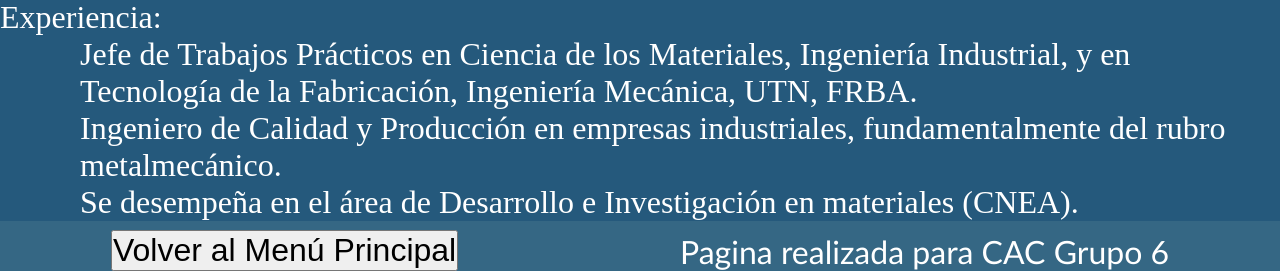
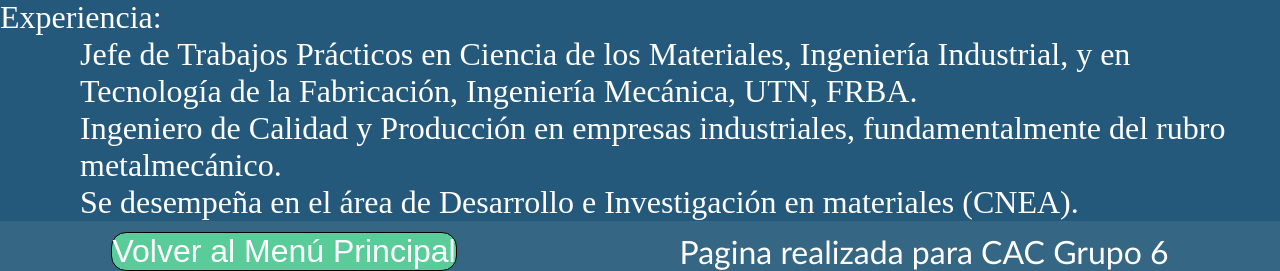
Before and after one commit to Willy818/Git_CAC_2024_Python_Fullstack, a Python web app: template templates/docentes.html in a window 1280 px wide. Shown: the part 1251-1522 px from the top of the page. Run offline with Jinja, Linux system fonts and the light colour scheme; the template is opened without the code that fills it, so the values that code supplies are empty.

Commit message:
version final

```diff
--- a/templates/docentes.html
+++ b/templates/docentes.html
@@ -83,7 +83,7 @@
         </section>
     </main>
     <footer>
-        <button onclick="window.location.href='../index.html'">Volver al Menú Principal</button>
+        <button onclick="window.location.href='../index.html'" class="btn-atras">Volver al Menú Principal</button>
         <p class="info">Pagina realizada para CAC Grupo 6</p>
     </footer>
 
--- a/templates/unidad01.html
+++ b/templates/unidad01.html
@@ -242,7 +242,7 @@
 
 </main>
         <footer>
-            <button onclick="window.location.href='../index.html'">Volver al Menú Principal</button>
+            <button onclick="window.location.href='../index.html'" class="btn-atras">Volver al Menú Principal</button>
             <p class="info">Pagina realizada para CAC Grupo 6</p>
         </footer>
 </body>
--- a/templates/unidad02.html
+++ b/templates/unidad02.html
@@ -172,7 +172,7 @@
     </main>
 
     <footer>
-        <button onclick="window.location.href='../index.html'">Volver al Menú Principal</button>
+        <button onclick="window.location.href='../index.html'" class="btn-atras">Volver al Menú Principal</button>
         <p class="info">Pagina realizada para CAC Grupo 6</p>
     </footer>
 </body>
--- a/templates/unidad03.html
+++ b/templates/unidad03.html
@@ -102,7 +102,7 @@
         </section>
     </main>
     <footer>
-        <button onclick="window.location.href='../index.html'">Volver al Menú Principal</button>
+        <button onclick="window.location.href='../index.html'" class="btn-atras">Volver al Menú Principal</button>
         <p class="info">Pagina realizada para CAC Grupo 6</p>
     </footer>
 
--- a/templates/unidad04.html
+++ b/templates/unidad04.html
@@ -100,7 +100,7 @@
 
     </main>
     <footer>
-        <button onclick="window.location.href='../index.html'">Volver al Menú Principal</button>
+        <button onclick="window.location.href='../index.html'" class="btn-atras">Volver al Menú Principal</button>
         <p class="info">Pagina realizada para CAC Grupo 6</p>
     </footer>
 
```
